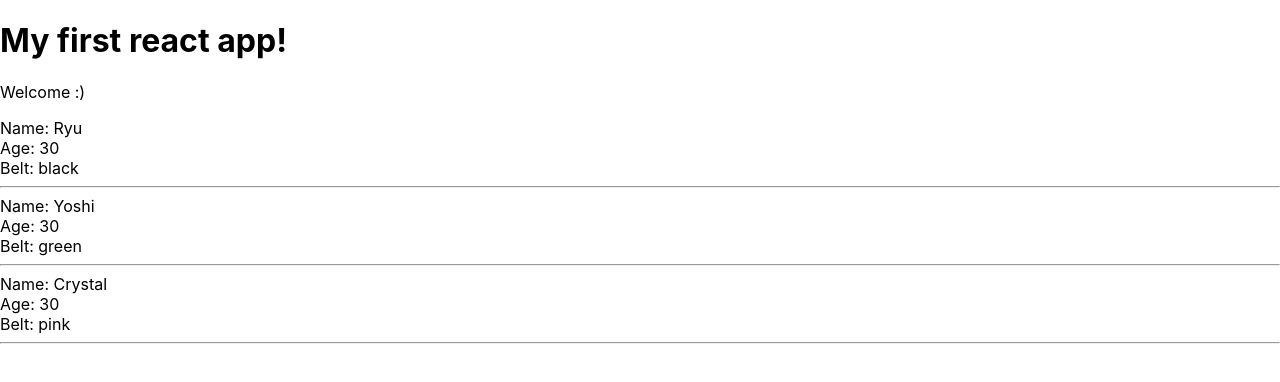
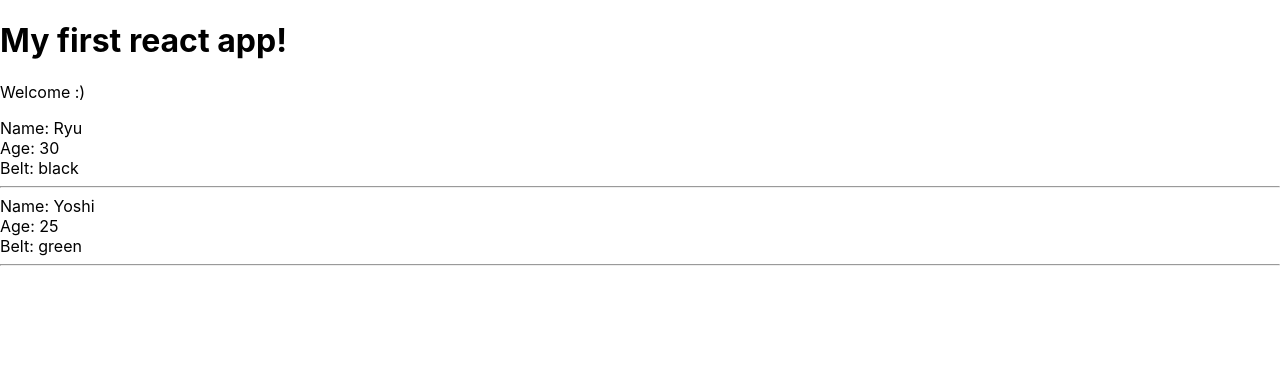
Before and after one commit to carissafarry/study-react-redux-complete, a React (Create React App) app in the folder myapp/: page / in a window 1280 px wide. Shown: the top 382 px of the page. Built offline with nearby package versions, Linux system fonts and the light colour scheme.

Commit message:
#16 Conditional Output

```diff
--- a/myapp/src/App.js
+++ b/myapp/src/App.js
@@ -6,8 +6,8 @@ class App extends Component {
     ninjas : [
       // * Each array item is a object
       {name: 'Ryu', age: 30, belt: 'black', id: 1},
-      {name: 'Yoshi', age: 30, belt: 'green', id: 2},
-      {name: 'Crystal', age: 30, belt: 'pink', id: 3},
+      {name: 'Yoshi', age: 25, belt: 'green', id: 2},
+      {name: 'Crystal', age: 20, belt: 'pink', id: 3},
     ]
   }
 
--- a/myapp/src/Ninjas.js
+++ b/myapp/src/Ninjas.js
@@ -16,21 +16,53 @@ const Ninjas = ({ ninjas }) => { // ? auto destructuring props menjadi const nin
     // const ninjas = this.props.ninjas;
 
     // * Membuat konstanta array yang menyimpan per baris data array ninjas (array 2 dimensi menjadi 1 dimensi)
-    const ninjaList = ninjas.map(ninja => {
-        return (
-            <div className="ninja" key={ ninja.id }>
-                <div>Name: { ninja.name }</div>
-                <div>Age: { ninja.age }</div>
-                <div>Belt: { ninja.belt }</div>
-                <hr />
-            </div>
-        )
-    })
+    // * CONDITIONAL OUTPUT : 1
+    // const ninjaList = ninjas.map(ninja => {
+        // if (ninja.age > 20) {
+        //     return (
+        //         <div className="ninja" key={ ninja.id }>
+        //             <div>Name: { ninja.name }</div>
+        //             <div>Age: { ninja.age }</div>
+        //             <div>Belt: { ninja.belt }</div>
+        //             <hr />
+        //         </div>
+        //     )
+        // } else {
+        //     return null;
+        // }
+    // })
+
+    // * CONDITIONAL OUTPUT : 2
+    // const ninjaList = ninjas.map(ninja => {
+    //     // * ternary operators: condition ? (true) : (false)
+    //     return ninja.age > 20 ? (
+    //         <div className="ninja" key={ ninja.id }>
+    //             <div>Name: { ninja.name }</div>
+    //             <div>Age: { ninja.age }</div>
+    //             <div>Belt: { ninja.belt }</div>
+    //             <hr />
+    //         </div>
+    //     ) : null;
+    // })
 
     // * Menampilkan nilai konstanta array ninjaList sebanyak data mapping yang dihasilkan
     return(
         <div className="ninja-list">
-            { ninjaList }
+            {/* { ninjaList } */}
+
+            {/* /// CONDITIONAL OUTPUT : 3 /// */}
+            {
+                ninjas.map(ninja => {
+                    return ninja.age > 20 ? (
+                        <div className="ninja" key={ ninja.id }>
+                            <div>Name: { ninja.name }</div>
+                            <div>Age: { ninja.age }</div>
+                            <div>Belt: { ninja.belt }</div>
+                            <hr />
+                        </div>
+                    ) : null;
+                })
+            }
         </div>
     )
 }
```
